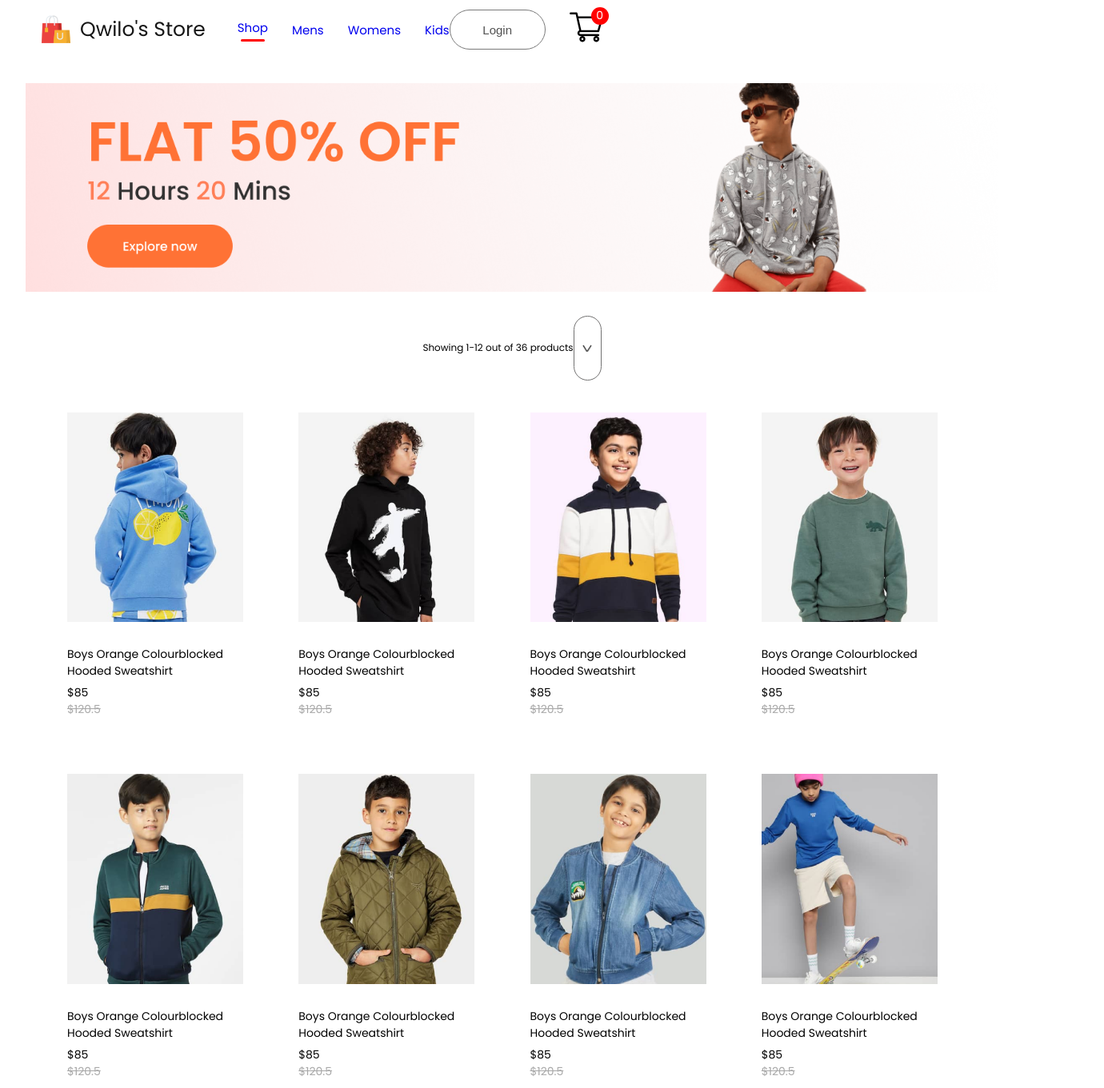
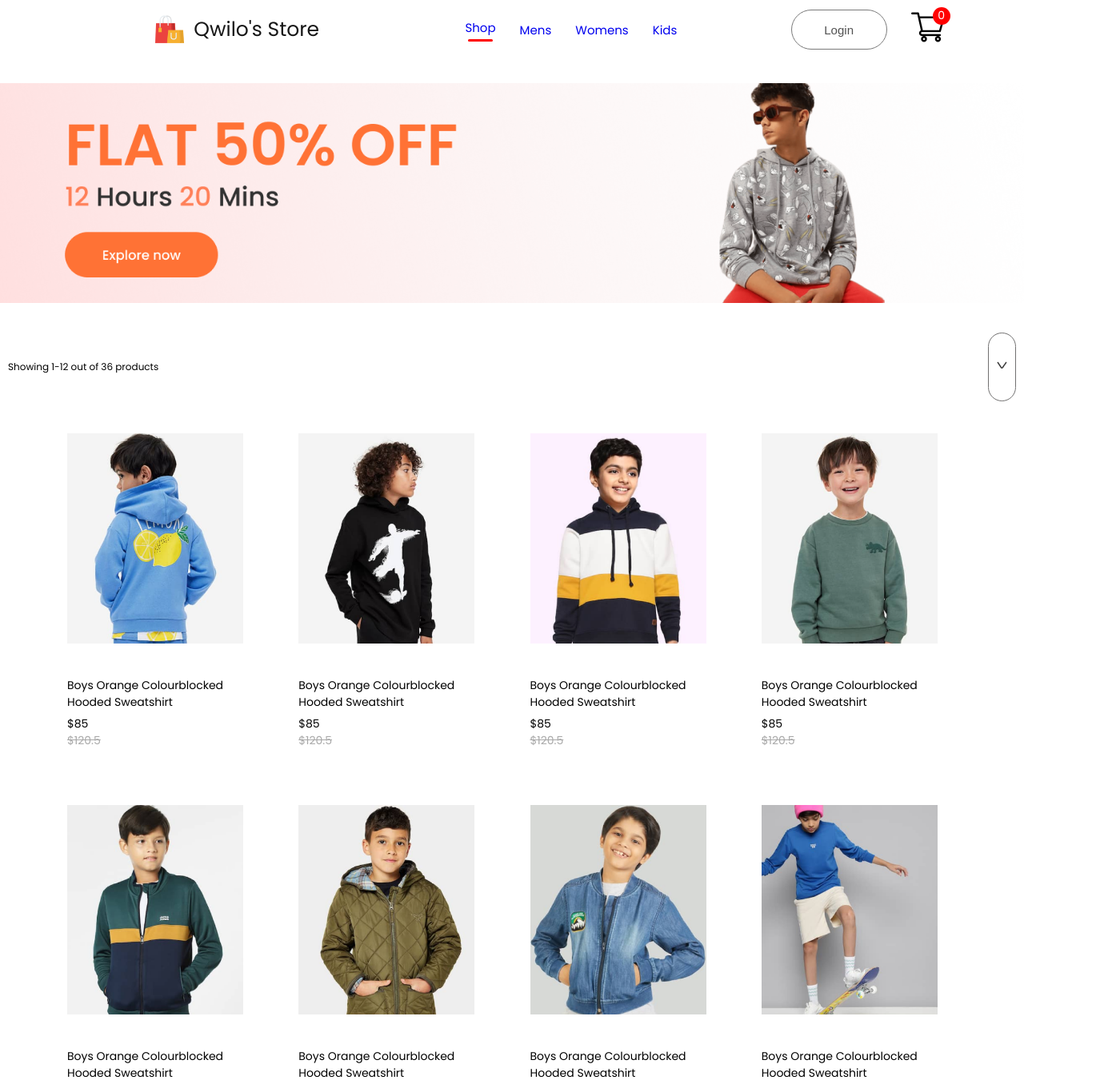
Before and after one commit to dtjones23/Qwilos-ECommerce, a React (Vite) app in the folder Ecommerce Store/: page /kids in a window 1280 px wide. Shown: the top 1361 px of the page at 80% size, 1380 px wide, since content can reach past the window. Built offline with nearby package versions, Linux system fonts and the light colour scheme.

Commit message:
bug fixes and styling adjustments

```diff
--- a/Ecommerce Store/src/Components/Breadcrumbs/Breadcrumb.jsx
+++ b/Ecommerce Store/src/Components/Breadcrumbs/Breadcrumb.jsx
@@ -3,7 +3,7 @@ import './Breadcrumb.css'
 import arrow_icon from '../Assets/breadcrum_arrow.png'
 
 const Breadcrumb = (props) => {
-
+// displays the breadcrumb of the product page which shows the path of the product from the home page to the product page.
     const {product} = props;
   return (
     <div className='breadcrum'>
--- a/Ecommerce Store/src/Components/Footer/Footer.css
+++ b/Ecommerce Store/src/Components/Footer/Footer.css
@@ -3,6 +3,7 @@
     flex-direction: column;
     justify-content: center;
     align-items: center;
+    width: 100%;
     gap: 50px;
 }
 
--- a/Ecommerce Store/src/Components/Navbar/Navbar.css
+++ b/Ecommerce Store/src/Components/Navbar/Navbar.css
@@ -1,6 +1,7 @@
 .navbar {
+    width: 100%;
     display: flex;
-    justify-content: space-around;
+    justify-content: space-evenly;
     padding: 15px;
     align-items: center;
 }
--- a/Ecommerce Store/src/Components/Offers/Offers.css
+++ b/Ecommerce Store/src/Components/Offers/Offers.css
@@ -4,7 +4,7 @@
     display: flex;
     margin: auto;
     padding: 0px 140px;
-    margin-bottom: 150px;
+    margin-bottom: 100px;
     background: linear-gradient(180deg, #e69cd7, #00000008 70%);
 }
 
--- a/Ecommerce Store/src/Components/Popular/Popular.css
+++ b/Ecommerce Store/src/Components/Popular/Popular.css
@@ -2,8 +2,8 @@
     display: flex;
     flex-direction: column;
     align-items: center;
+    width: 100%;
     gap: 10px;
-    height: 90vh;
 }
 
 .popular h1 {
--- a/Ecommerce Store/src/Pages/CSS/ShopCategory.css
+++ b/Ecommerce Store/src/Pages/CSS/ShopCategory.css
@@ -1,7 +1,6 @@
 .shopcategory img{
-  display: block;
   margin: 30px auto;
-  width: 95%;
+  width: 100%;
 }
 
 .shopcategory-indexSort {
@@ -27,8 +26,12 @@
   margin: 20px;
   display: grid;
   grid-template-columns: 1fr 1fr 1fr 1fr;
-  row-gap: 80px;
+  row-gap: 60px;
   gap: 5px;
+  width: 100%;
+  justify-content: center;
+  align-items: center;
+
 }
 
 .shopcategory-loadmore {
--- a/Ecommerce Store/src/index.css
+++ b/Ecommerce Store/src/index.css
@@ -1,6 +1,6 @@
 * {
   margin: 0;
-  width: fit-content;
+  ;
 }
 
 body {
```
Also changed, not shown: 1 other file (tests, documents, lock files or other folders).
